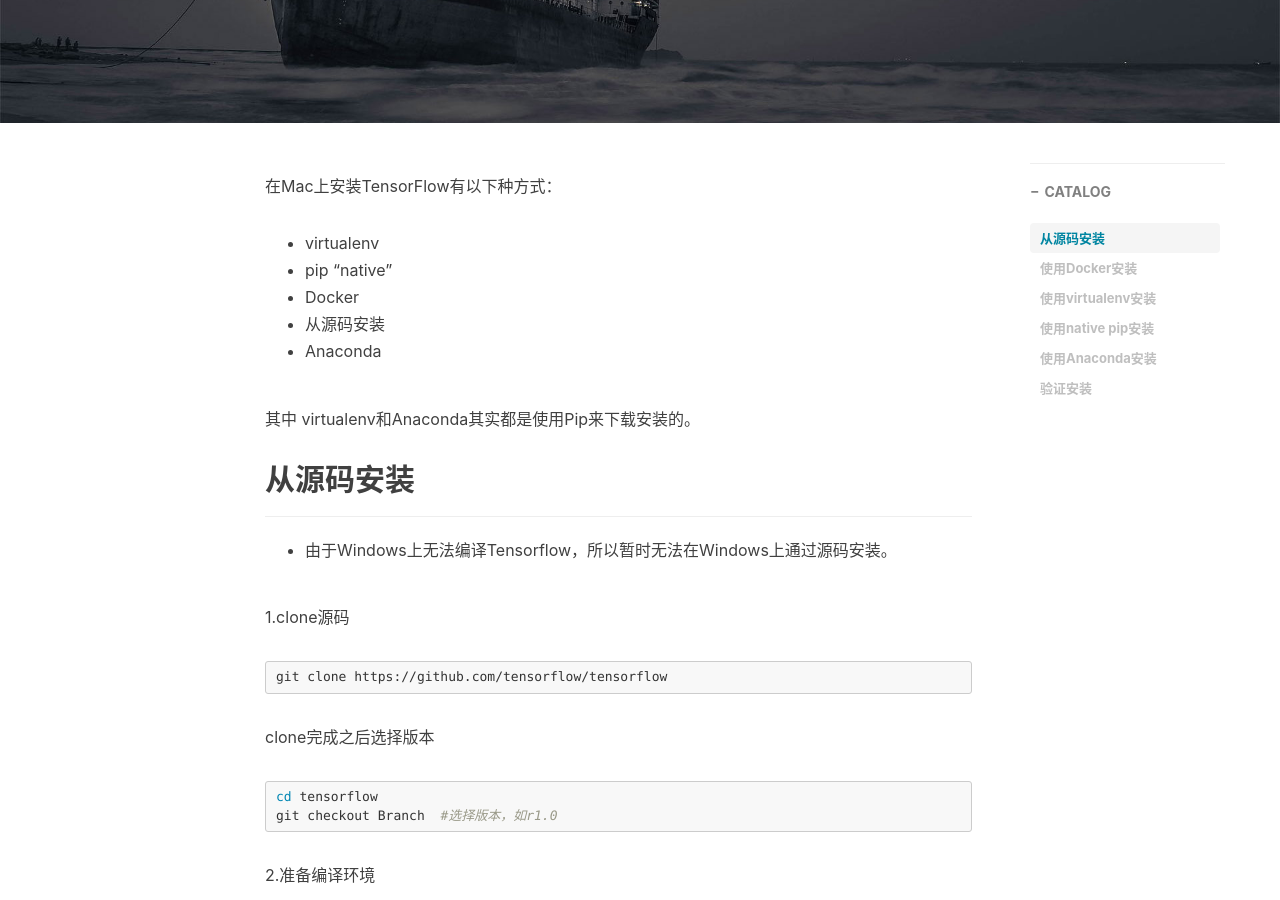
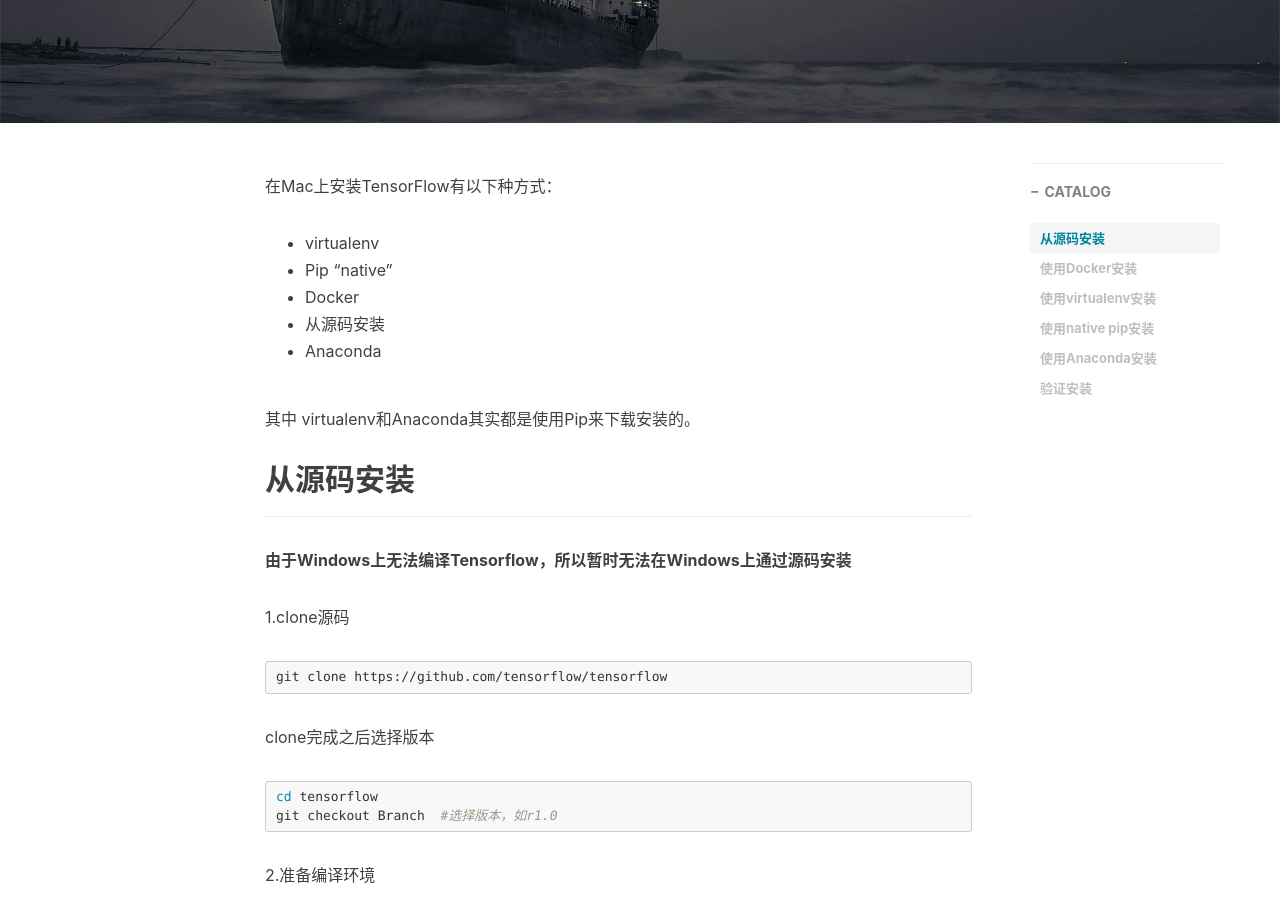
Before and after one commit to StevenDXC/Blog, a Jekyll site: the page built from _posts/2016-09-20-TensorFlow_install.md, in a window 1280 px wide and 900 px high, scrolled down 334 px. Built offline with Jekyll 4.4.1, drawn with Linux system fonts in a browser that asks for light colours; nearby versions of some CDN libraries; Markdown is read by kramdown in place of the engine named in the settings; comment, search, counter and statistics services are not loaded; some of the changed text lies outside the part shown.

```diff
--- a/_posts/2016-09-20-TensorFlow_install.md
+++ b/_posts/2016-09-20-TensorFlow_install.md
@@ -12,7 +12,7 @@ tags:
 在Mac上安装TensorFlow有以下种方式：
 
 * virtualenv
-* pip “native”
+* Pip “native”
 * Docker
 * 从源码安装
 * Anaconda
@@ -22,7 +22,7 @@ tags:
 ## 从源码安装
 ---
 
-* 由于Windows上无法编译Tensorflow，所以暂时无法在Windows上通过源码安装。
+**由于Windows上无法编译Tensorflow，所以暂时无法在Windows上通过源码安装**
 
 1.clone源码
 
@@ -145,7 +145,7 @@ sudo pip install /tmp/tensorflow_pkg/tensorflow-1.0.0-py2-none-any.whl
 
 ## 使用Docker安装
 
->目前只能在mac上通过Docker安装使用CPU的TensorFlow,暂不支持安装GPU版本.
+**目前只能在mac上通过Docker安装使用CPU的TensorFlow,暂不支持安装GPU版本.
 
 1.先去官网下载安装Docker应用 https://www.docker.com/products/docker#/mac
 
```
Also changed, not shown: other parts of _posts/2016-09-20-TensorFlow_install.md (+2 -2 lines).
